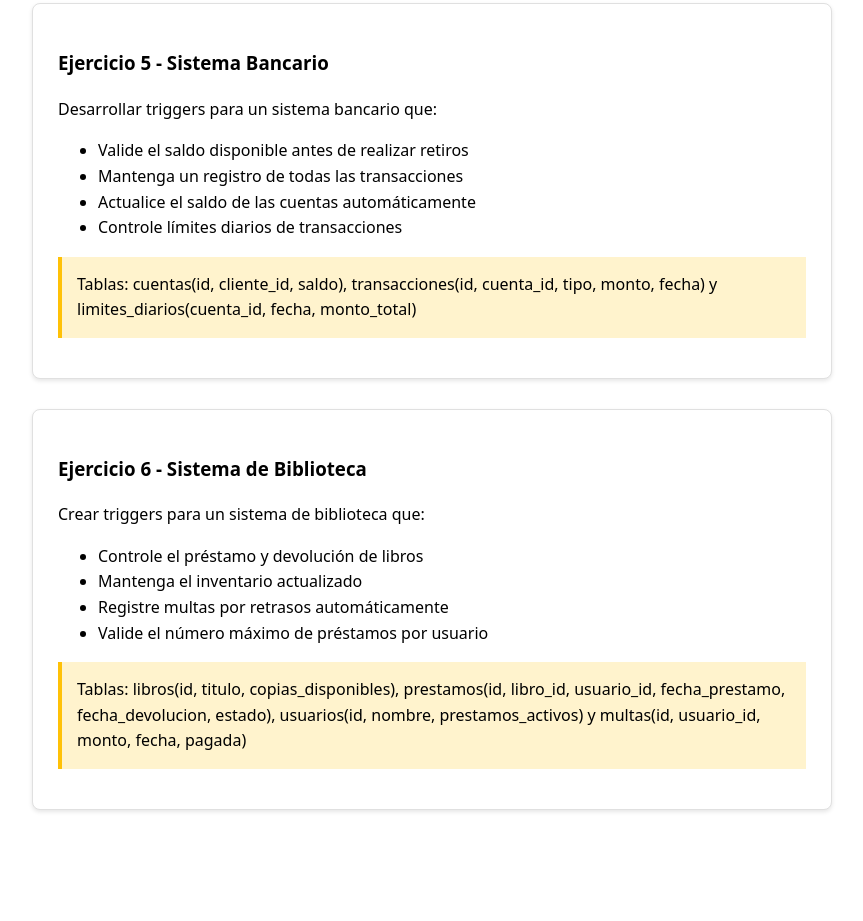
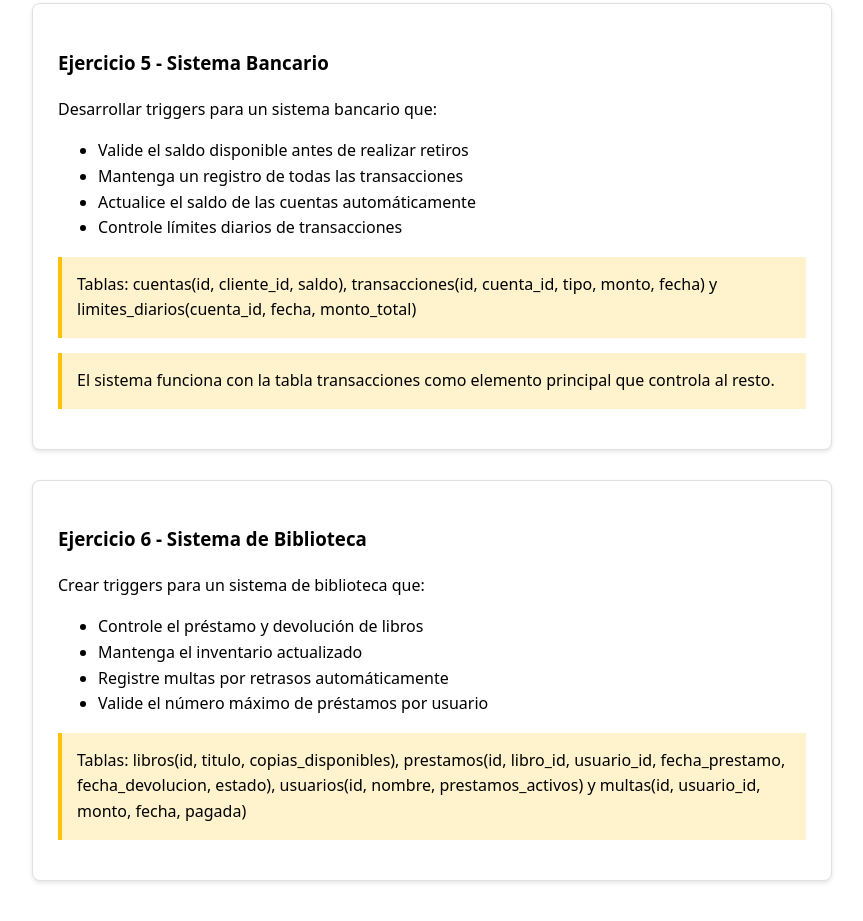
Before and after one commit to jlcastellano/stuff, a plain HTML site: page bbdd/3ev/ejercicios-triggers.html in a window 1280 px wide. Shown: the part 1784-2705 px from the top of the page, without its empty margins (208-1071 px from the left). Before the commit the page ends 2644 px from the top, so only its background shows below. Drawn offline with Linux system fonts and the light colour scheme.

Commit message:
Update ejercicios-triggers.html

```diff
--- a/bbdd/3ev/ejercicios-triggers.html
+++ b/bbdd/3ev/ejercicios-triggers.html
@@ -127,6 +127,7 @@
             <li>Controle límites diarios de transacciones</li>
         </ul>
         <p class="nota-importante">Tablas: cuentas(id, cliente_id, saldo), transacciones(id, cuenta_id, tipo, monto, fecha) y limites_diarios(cuenta_id, fecha, monto_total)</p>
+        <p class="nota-importante">El sistema funciona con la tabla transacciones como elemento principal que controla al resto.</p>
 
     </div>
 
```
